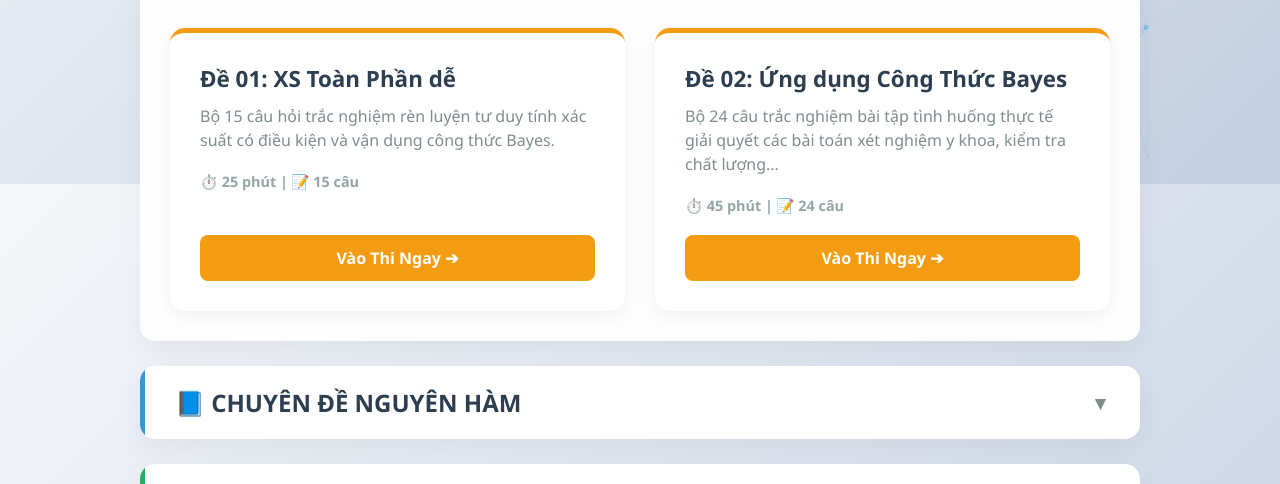
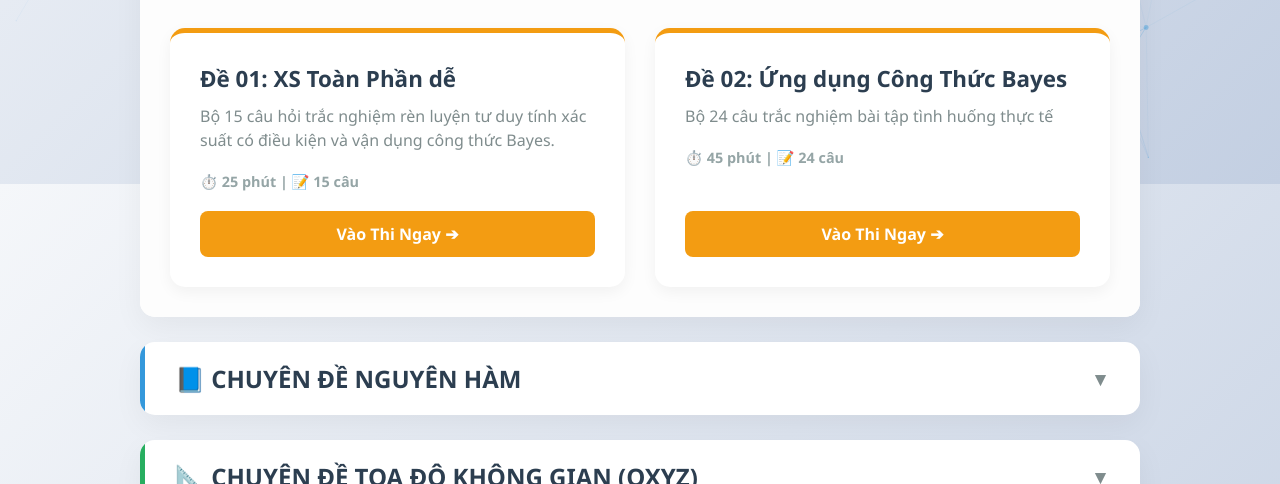
Before and after one commit to cuonggm61-source/onbai, a plain HTML site: page index.html in a window 1280 px wide. Shown: the part 616-1100 px from the top of the page. Drawn offline with nearby package versions, Linux system fonts and the light colour scheme; a web font is replaced by a local one.

Commit message:
Update quiz titles and descriptions

```diff
--- a/index.html
+++ b/index.html
@@ -4,7 +4,7 @@
 <head>
     <meta charset="UTF-8">
     <meta name="viewport" content="width=device-width, initial-scale=1.0">
-    <title>Trung Tâm Ôn Thi Cường Thịnh </title>
+    <title> Ôn Thi Cường Thịnh </title>
     <link href="https://fonts.googleapis.com/css2?family=Segoe+UI:wght@400;600;700&display=swap" rel="stylesheet">
     <link rel="stylesheet" href="css/index.css">
 </head>
@@ -61,8 +61,7 @@
                     <div class="exam-card" style="border-top-color: #f39c12;">
                         <div>
                             <div class="exam-title">Đề 02: Ứng dụng Công Thức Bayes</div>
-                            <div class="exam-desc">Bộ 24 câu trắc nghiệm bài tập tình huống thực tế giải quyết các bài
-                                toán xét nghiệm y khoa, kiểm tra chất lượng...</div>
+                            <div class="exam-desc">Bộ 24 câu trắc nghiệm bài tập tình huống thực tế</div>
                             <div class="exam-meta">⏱️ 45 phút | 📝 24 câu</div>
                         </div>
                         <a href="quiz.html?id=bayes" class="start-btn" style="background-color: #f39c12;">Vào Thi
```
